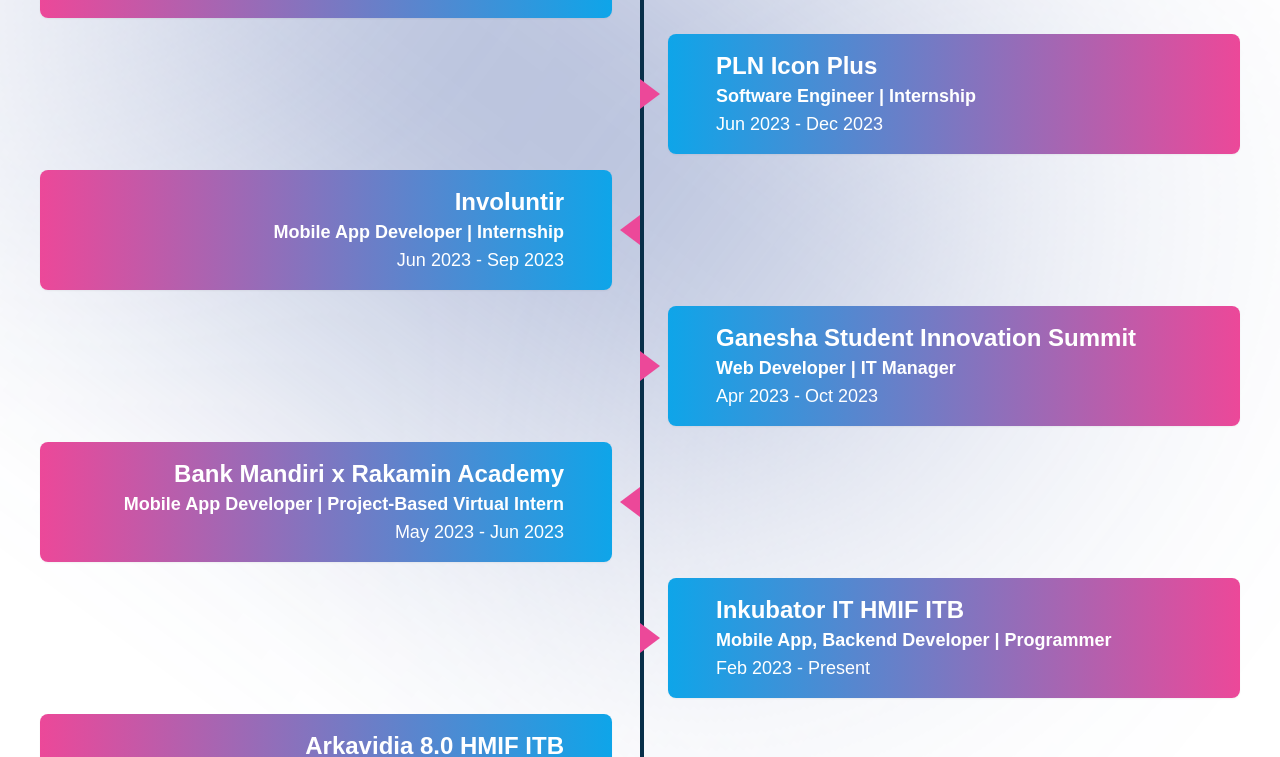
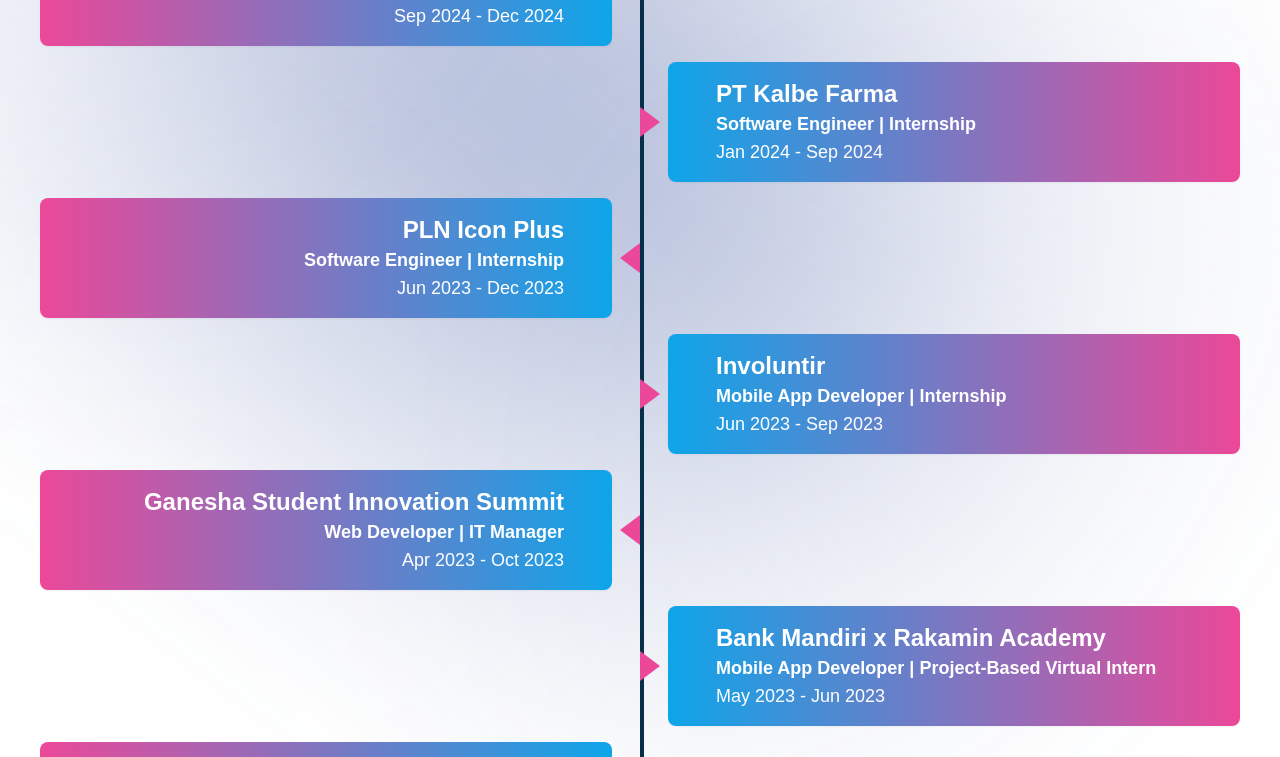
Before and after one commit to ardhanurfan/portofolio, a React (Vite) app: page / in a window 1280 px wide. Shown: the part 3302-4059 px from the top of the page. Built offline with nearby package versions, Linux system fonts and the light colour scheme; a web font is replaced by a local one.

Commit message:
feat: bi in experiences

```diff
--- a/src/sections/Experience.tsx
+++ b/src/sections/Experience.tsx
@@ -24,52 +24,60 @@
         <div data-aos="zoom-in" data-aos-delay="0" className="container">
           <div className="absolute -z-10 h-full w-1 rounded-full bg-sky-950 dark:bg-slate-300 lg:left-1/2"></div>
           <ExperienceCard
+            title={"Central Bank of Indonesia"}
+            position={
+              "Analyst | Kampus Merdeka Bank Indonesia Internship Program"
+            }
+            year={"Sep 2024 - Dec 2024"}
+            urutan={0}
+          ></ExperienceCard>
+          <ExperienceCard
             title={"PT Kalbe Farma"}
             position={"Software Engineer | Internship"}
-            year={"Jan 2024 - Jul 2024"}
-            urutan={0}
+            year={"Jan 2024 - Sep 2024"}
+            urutan={1}
           ></ExperienceCard>
           <ExperienceCard
             title={"PLN Icon Plus"}
             position={"Software Engineer | Internship"}
             year={"Jun 2023 - Dec 2023"}
-            urutan={1}
+            urutan={2}
           ></ExperienceCard>
           <ExperienceCard
             title={"Involuntir"}
             position={"Mobile App Developer | Internship"}
             year={"Jun 2023 - Sep 2023"}
-            urutan={2}
+            urutan={3}
           ></ExperienceCard>
           <ExperienceCard
             title={"Ganesha Student Innovation Summit"}
             position={"Web Developer | IT Manager"}
             year={"Apr 2023 - Oct 2023"}
-            urutan={3}
+            urutan={4}
           ></ExperienceCard>
           <ExperienceCard
             title={"Bank Mandiri x Rakamin Academy"}
             position={"Mobile App Developer | Project-Based Virtual Intern"}
             year={"May 2023 - Jun 2023"}
-            urutan={4}
+            urutan={5}
           ></ExperienceCard>
           <ExperienceCard
             title={"Inkubator IT HMIF ITB"}
             position={"Mobile App, Backend Developer | Programmer"}
             year={"Feb 2023 - Present"}
-            urutan={5}
+            urutan={6}
           ></ExperienceCard>
           <ExperienceCard
             title={"Arkavidia 8.0 HMIF ITB"}
             position={"UI/UX Desainer | Event Staff"}
             year={"Sep 2022 - Jan 2023"}
-            urutan={6}
+            urutan={7}
           ></ExperienceCard>
           <ExperienceCard
             title={"Saba ExploIT"}
             position={"Desiner, Videographer, Programmer | President"}
             year={"Sep 2018 - Oct 2020"}
-            urutan={7}
+            urutan={8}
           ></ExperienceCard>
         </div>
       </section>
```
